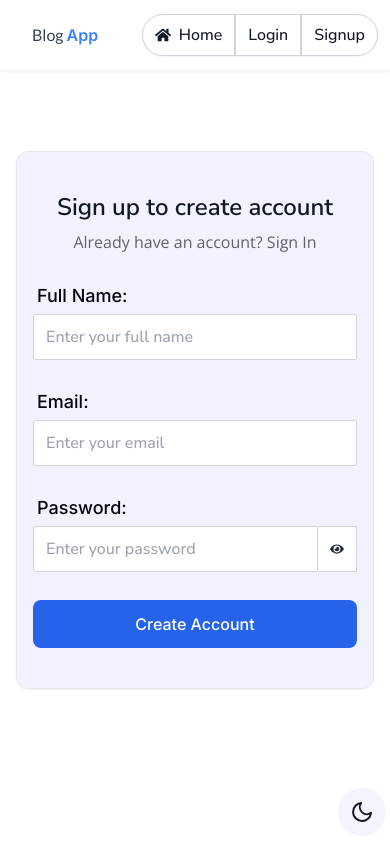
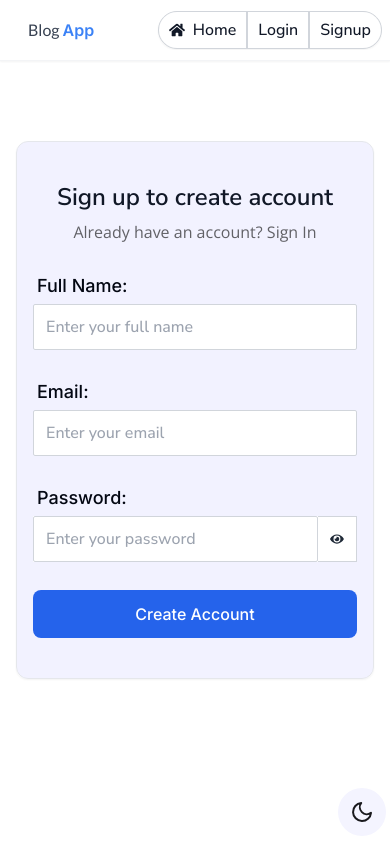
Before and after one commit to gulshan07dev/Blognode, a React (Vite) app: page /signup in a window 390 px wide. Shown: the top 844 px of the page. Built offline with nearby package versions, Linux system fonts and the light colour scheme; no server answers.

Commit message:
fix: darkMode & responsiveness

```diff
--- a/src/components/header/Header.jsx
+++ b/src/components/header/Header.jsx
@@ -41,34 +41,32 @@ export default function Header() {
   ];
 
   return (
-    <header className="py-3.5 md:px-10 px-3 shadow-sm border-b-[1px] border-b-gray-100 dark:border-b-[#2b2b2e] bg-white dark:bg-[#131315] sticky top-0 z-50 w-screen">
-      <nav className="flex justify-between items-center w-full">
+    <header className="md:py-3.5 py-2.5 md:px-10 px-2 overflow-x-hidden shadow-sm border-b-[1px] border-b-gray-100 dark:border-b-[#2b2b2e] bg-white dark:bg-[#131315] sticky top-0 z-50 w-screen">
+      <nav className="flex justify-between items-center w-full overflow-hidden">
         <Logo className="max-md:text-base text-3xl" />
 
         <div
           className={`
               ${
                 authStatus
-                  ? "max-md:fixed max-md:bottom-0 max-md:w-screen max-md:flex max-md:justify-center max-md:p-3"
+                  ? "max-md:fixed max-md:bottom-0 max-md:w-full max-md:flex max-md:justify-center max-md:p-3"
                   : ""
               } bg-none
             `}
         >
           <ul
-            className={`flex h-fit gap-[2px] overflow-hidden shadow-sm p-0 border-[1px] dark:border-[2px] border-gray-300 dark:border-[#2b2b2e] rounded-full ${
-              authStatus
-                ? "max-md:bg-[#ffffffbb] dark:max-md:bg-[#131315be] max-md:backdrop-blur-sm"
-                : ""
-            } bg-gray-300 dark:bg-[#2b2b2e]`}
+            className={`flex h-fit gap-[2px] overflow-hidden shadow-sm border-[1px] dark:border-[2px] border-gray-300 dark:border-[#2b2b2e] rounded-full  bg-gray-300 dark:bg-[#2b2b2e]`}
           >
             {navItems.map((item) =>
               item.active ? (
                 <li key={item.name}>
                   <Link to={`${item.slug}`}>
                     <button
-                      className={`flex items-center gap-2 md:px-5 ${
-                        authStatus ? "px-6" : "px-3"
-                      } md:py-2 py-2 text-center text-gray-900 bg-white dark:bg-[#18181b] dark:text-white font-nunito-sans md:text-lg font-[500] duration-200 hover:bg-gray-50 hover:shadow-sm  `}
+                      className={`flex items-center gap-2 ${
+                        authStatus
+                          ? "md:px-3.5 px-3 max-sm:px-2.5 md:py-1.5 py-2 max-md:bg-[#ffffffbb] dark:max-md:bg-[#131315cb] max-md:backdrop-blur-sm"
+                          : "md:px-3 px-2.5 py-1.5"
+                      } text-center text-gray-900 bg-white dark:bg-[#18181b] dark:text-white font-nunito-sans md:text-lg text-base font-[500] duration-200 hover:bg-gray-50 hover:shadow-sm  `}
                     >
                       {item.icon ? <item.icon /> : null} {item.name}
                     </button>
--- a/src/components/header/themeChangerBtn.jsx
+++ b/src/components/header/themeChangerBtn.jsx
@@ -5,16 +5,22 @@ import { useSelector } from "react-redux";
 export default function ThemeChangerBtn({ className }) {
   const authStatus = useSelector((state) => state.auth.authStatus);
   const [isDarkMode, setIsDarkMode] = useState(
-    localStorage.getItem("darkMode") || authStatus
+    JSON.parse(localStorage.getItem("darkMode")) || false
   );
 
   useEffect(() => {
-    document.body.classList.toggle("dark", isDarkMode);
-    localStorage.setItem("darkMode", isDarkMode);
+    const bodyElement = document.body;
+    bodyElement.classList.remove("dark", "light");
+
+    isDarkMode
+      ? bodyElement.classList.add("dark")
+      : bodyElement.classList.add("light");
+
+    localStorage.setItem("darkMode", JSON.stringify(isDarkMode));
   }, [isDarkMode]);
 
   const toggleDarkMode = () => {
-    setIsDarkMode(!isDarkMode);
+    setIsDarkMode((prev) => !prev);
   };
 
   return (
```
